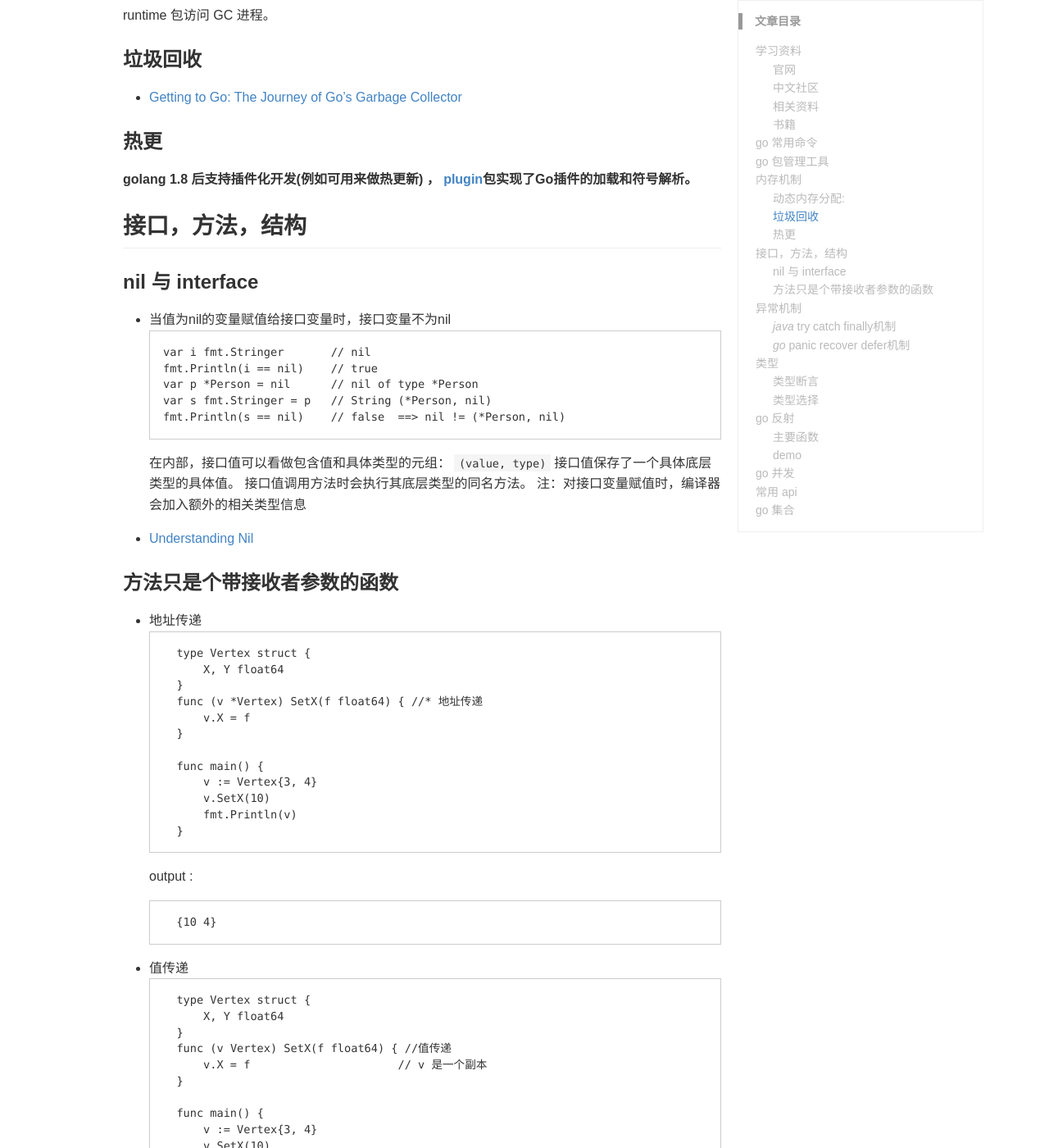
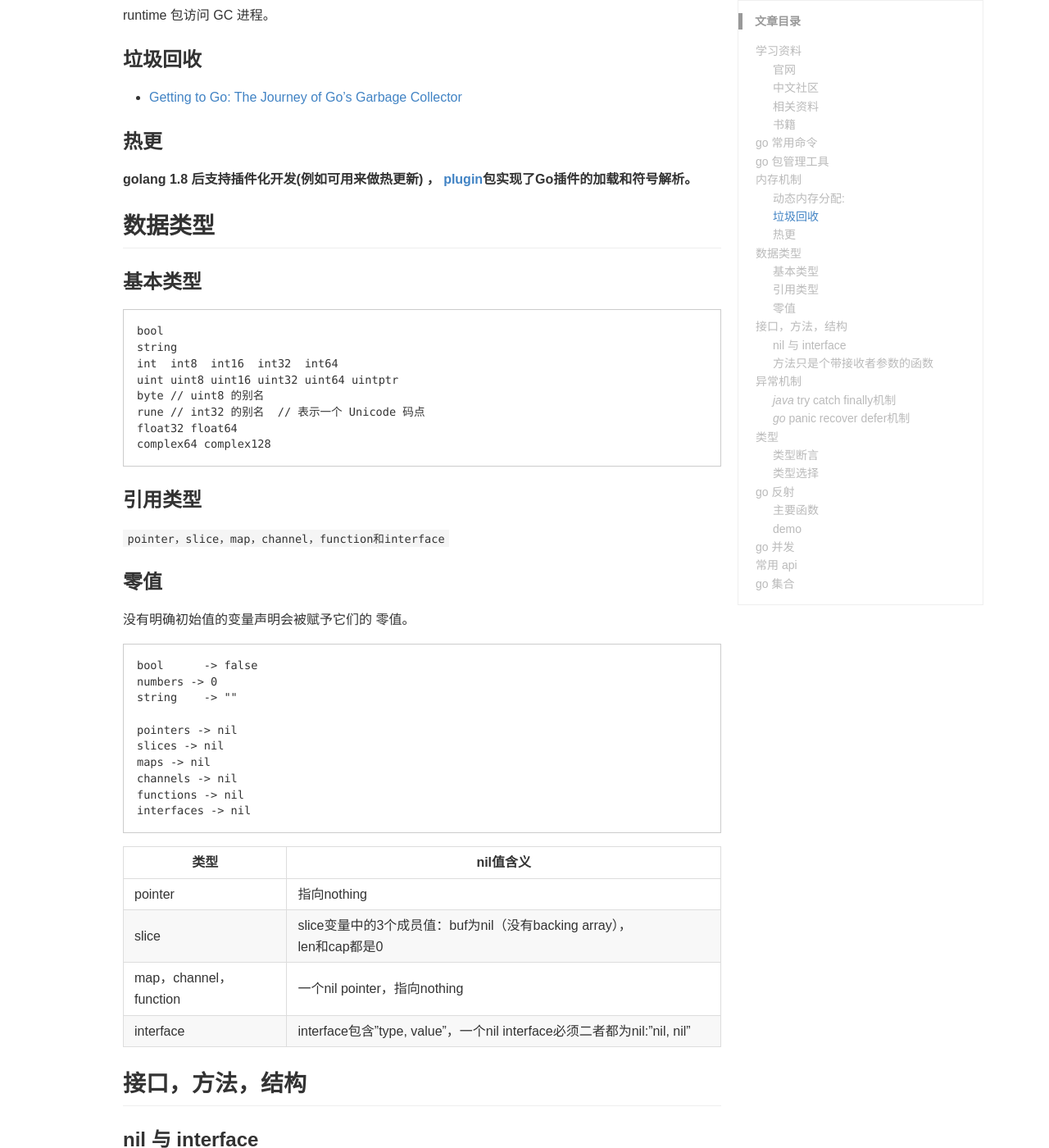
Before and after one commit to zhuxinlong/zhuxinlong.github.io, a Jekyll site: the page built from _posts/2018-11-11-go-notes.md, in a window 1280 px wide and 1400 px high, scrolled down 1909 px. Shown: the whole window at 82% size. Built offline with Jekyll 4.4.1, drawn with Linux system fonts in a browser that asks for light colours; some web fonts are replaced; comment, search, counter and statistics services are not loaded; a style sheet for code colours, icons or effects is not loaded; some of the changed text lies outside the part shown.

Commit message:
Update 2018-11-11-go-notes.md

````diff
--- a/_posts/2018-11-11-go-notes.md
+++ b/_posts/2018-11-11-go-notes.md
@@ -68,6 +68,45 @@ Go 开发者不需要写代码来释放程序中不再使用的变量和结构
 ### 热更
 **golang 1.8 后支持插件化开发(例如可用来做热更新) ， [plugin](https://golang.org/pkg/plugin/)包实现了Go插件的加载和符号解析。**
 
+## 数据类型
+### 基本类型
+```go
+bool
+string
+int  int8  int16  int32  int64
+uint uint8 uint16 uint32 uint64 uintptr
+byte // uint8 的别名
+rune // int32 的别名  // 表示一个 Unicode 码点
+float32 float64
+complex64 complex128
+```
+
+### 引用类型
+`pointer，slice，map，channel，function和interface`
+
+### 零值
+没有明确初始值的变量声明会被赋予它们的 零值。
+```go
+bool      -> false
+numbers -> 0
+string    -> ""
+
+pointers -> nil
+slices -> nil
+maps -> nil
+channels -> nil
+functions -> nil
+interfaces -> nil
+```
+
+类型 | nil值含义
+---------|----------
+pointer	|指向nothing
+slice	|slice变量中的3个成员值：buf为nil（没有backing array），len和cap都是0
+map，channel，function |一个nil pointer，指向nothing
+interface | interface包含”type, value”，一个nil interface必须二者都为nil:”nil, nil”
+
+
 ## 接口，方法，结构
 ###   nil 与 interface
 * 当值为nil的变量赋值给接口变量时，接口变量不为nil
@@ -84,6 +123,10 @@ fmt.Println(s == nil)    // false  ==> nil != (*Person, nil)
 接口值调用方法时会执行其底层类型的同名方法。
 注：对接口变量赋值时，编译器会加入额外的相关类型信息
 * [Understanding Nil](https://speakerdeck.com/campoy/understanding-nil?slide=51)
+
+注意点
+* a）Do not declare concrete error vars
+* b）Do not return concrete error types
 
 ### 方法只是个带接收者参数的函数
 * 地址传递
````
Also changed, not shown: other parts of _posts/2018-11-11-go-notes.md (+1 -1 lines).
